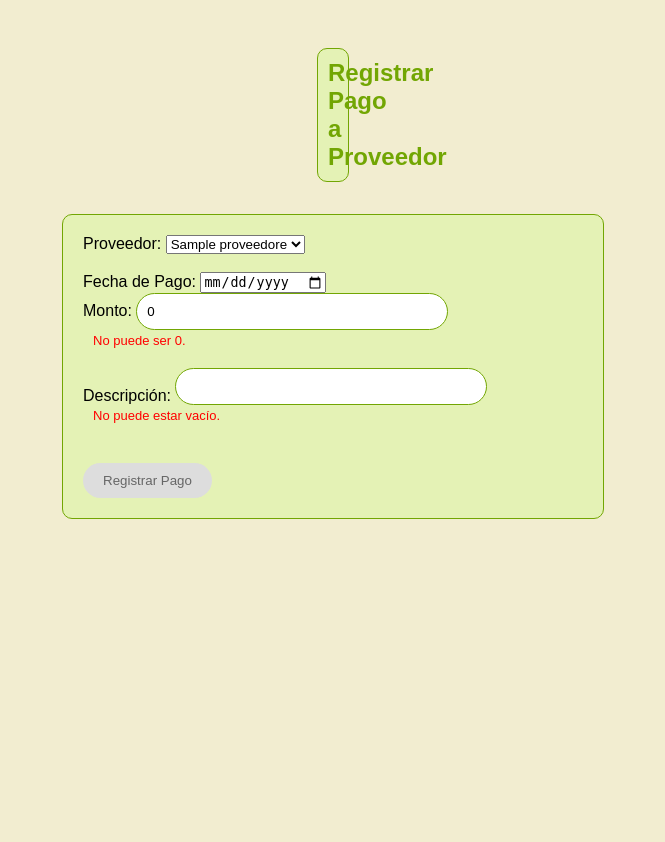
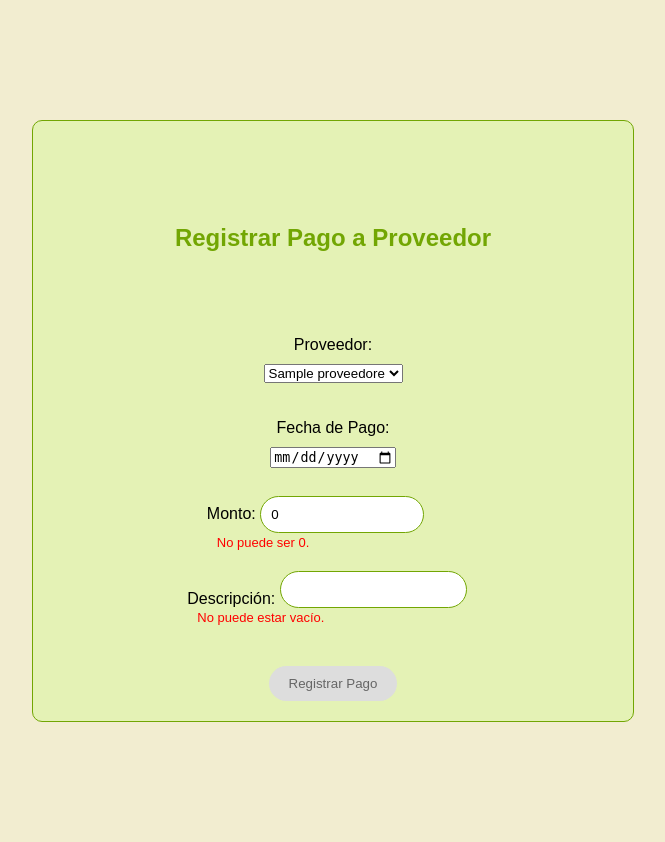
Before and after one commit to carlarosso92/SistemaIntegral, a PHP site: page /Proveedores/crudpagoproveedores.php in a window 1280 px wide. Shown: the whole page, without its empty margins (307-972 px from the left). Before the commit the page ends 519 px from the top, so only its background shows below. Run offline with PHP 8.4, Linux system fonts and the light colour scheme; tables that the repository leaves empty or names only in its code hold one stand-in row (values such as "Sample post").

Commit message:
proveedores/crudpagoproveedores.php

```diff
--- a/Proveedores/crudpagoproveedores.php
+++ b/Proveedores/crudpagoproveedores.php
@@ -28,22 +28,26 @@ $result = $conexion->query($query);
             padding: 10px;
             font-style: normal;
             text-align: center;
-            margin: 2em 26em auto;
+            margin: auto;
             color: #72A603;
             background-color: #E4F2B5;
             max-width: 500px;
-            border-radius: 10px;
-            border: 1px solid #72A603;
         }
 
         h2:hover {
             background-color: #D3E1A4;
             color: #61A502;
+            border-radius: 20%;
         }
 
         form {
-            max-width: 500px;
-            margin: 2em auto;
+            min-height: 70vh;
+            max-width: 70vh;
+            display: flex;
+            flex-direction: column;
+            align-items: center;
+            justify-content: center;
+            margin: 15vh auto;
             padding: 20px;
             border: 1px solid #72A603;
             border-radius: 10px;
@@ -81,6 +85,10 @@ $result = $conexion->query($query);
             heigth: 100%;
         }
 
+        label {
+            margin-bottom: 10px;
+        }
+
         .validation-message {
             color: red;
             margin: 0;
@@ -116,11 +124,17 @@ $result = $conexion->query($query);
             color: #666;
             /* Mantener el color de texto gris */
         }
+
+        .monto_input{
+            margin-top: 10px;
+        }
+
     </style>
 
 <body>
-    <h2>Registrar Pago a Proveedor</h2>
+
     <form action="guardarpago.php" method="POST">
+        <h2>Registrar Pago a Proveedor</h2>
         <label for="proveedor_id">Proveedor:</label>
         <select name="proveedor_id" id="proveedor_id" required>
             <?php while ($row = $result->fetch_assoc()): ?>
@@ -131,7 +145,7 @@ $result = $conexion->query($query);
         <br>
         <label for="fecha_pago">Fecha de Pago:</label>
         <input type="date" name="fecha_pago" id="fecha_pago" required><br>
-        <div>
+        <div class="monto_input">
             Monto: <input type="number" name="monto" id="monto" value="0" required><br>
             <p id="montoOutput" class="validation-message"></p>
         </div>
```
